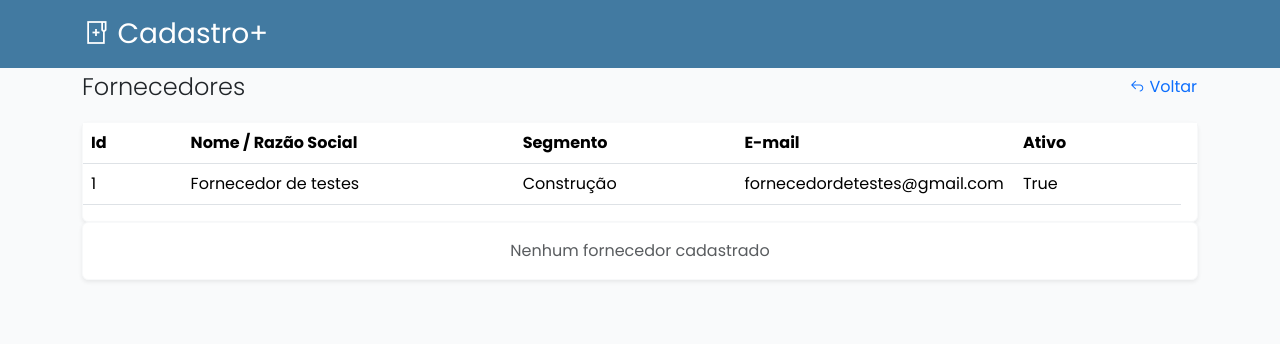
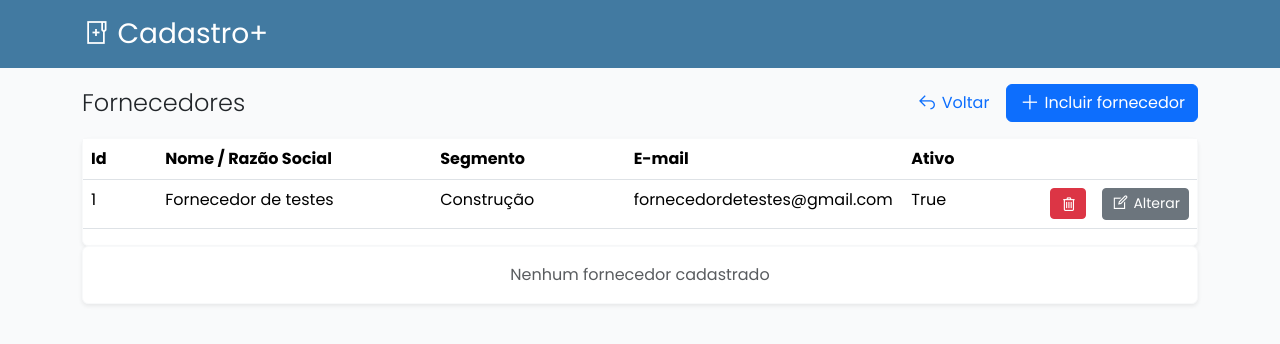
Before and after one commit to bedrohenr/dev-web-frontend, an Angular app: page /Fornecedores in a window 1280 px wide. Shown: the top 344 px of the page. Built offline with nearby package versions, Linux system fonts and the light colour scheme.

Commit message:
feat: adicona botões de incluir, alterar e excluir

```diff
--- a/src/app/Clientes/clientes.component.html
+++ b/src/app/Clientes/clientes.component.html
@@ -1,11 +1,12 @@
-<div class="container ">
+<div class="container mt-3">
   <div class="row">
     <div class="col-md-8 col-8 d-flex align-items-center mb-3 mb-sm-0">
       <h4 class="mb-0 fw-light">Clientes</h4>
     </div>
     <div class="col-4">
       <div class="d-flex align-items-start justify-content-end">
-        <a class="btn btn-link btn-voltar-topo pe-0" appHandleBack><i class="la la-reply"></i> Voltar</a>
+        <a class="btn btn-link btn-voltar-topo pe-0 me-3" appHandleBack><i class="la la-reply"></i> Voltar</a>
+        <a class="btn btn-primary"><i class="la la-plus"></i> Incluir cliente</a>
       </div>
     </div>
   </div>
@@ -17,11 +18,12 @@
       <table class="table table-hover">
         <thead>
           <tr>
-            <th style="width:9%">Id</th>
+            <th style="width:8%">Id</th>
             <th style="width:30%">Nome</th>
             <th style="width:20%">Tipo</th>
             <th style="width:25%">Telefone</th>
             <th style="width:15%">Ativo</th>
+            <th style="width: 1%"></th>
             <th style="width: 1%"></th>
           </tr>
         </thead>
@@ -32,6 +34,8 @@
             <td>Pessoa Física</td>
             <td>(27) 99810-7134</td>
             <td>True</td>
+            <td><a class="btn btn-sm btn-danger text-nowrap"><i class="la la-trash"></i></a></td>
+            <td><a class="btn btn-sm btn-secondary text-nowrap"><i class="la la-edit mb-1"></i> Alterar</a></td>
           </tr>
         </tbody>
       </table>
--- a/src/app/Fornecedores/fornecedores.component.html
+++ b/src/app/Fornecedores/fornecedores.component.html
@@ -1,11 +1,12 @@
-<div class="container ">
+<div class="container mt-3">
   <div class="row">
     <div class="col-md-8 col-8 d-flex align-items-center mb-3 mb-sm-0">
       <h4 class="mb-0 fw-light">Fornecedores</h4>
     </div>
     <div class="col-4">
       <div class="d-flex align-items-start justify-content-end">
-        <a class="btn btn-link btn-voltar-topo pe-0" appHandleBack><i class="la la-reply"></i> Voltar</a>
+        <a class="btn btn-link btn-voltar-topo pe-0 me-3" appHandleBack><i class="la la-reply"></i> Voltar</a>
+        <a class="btn btn-primary"><i class="la la-plus"></i> Incluir fornecedor</a>
       </div>
     </div>
   </div>
@@ -17,11 +18,12 @@
       <table class="table table-hover">
         <thead>
           <tr>
-            <th style="width:9%">Id</th>
+            <th style="width:8%">Id</th>
             <th style="width:30%">Nome / Razão Social</th>
             <th style="width:20%">Segmento</th>
             <th style="width:25%">E-mail</th>
             <th style="width:15%">Ativo</th>
+            <th style="width: 1%"></th>
             <th style="width: 1%"></th>
           </tr>
         </thead>
@@ -32,6 +34,8 @@
             <td>Construção</td>
             <td>fornecedordetestes@gmail.com</td>
             <td>True</td>
+            <td><a class="btn btn-sm btn-danger text-nowrap"><i class="la la-trash"></i></a></td>
+            <td><a class="btn btn-sm btn-secondary text-nowrap"><i class="la la-edit mb-1"></i> Alterar</a></td>
           </tr>
         </tbody>
       </table>
--- a/src/styles.css
+++ b/src/styles.css
@@ -15,6 +15,19 @@ a:hover,
 button:hover,
 a{
   text-decoration: none !important;
+}
+
+.btn i{
+  font-size: 1.3em;
+  vertical-align: inherit;
+}
+
+.btn {
+  font-weight: 300;
+  position: relative;
+  overflow: hidden;
+  transform: translate3d(0, 0, 0);
+  font-size: 1em;
 }
 
 .btn-time {
```
